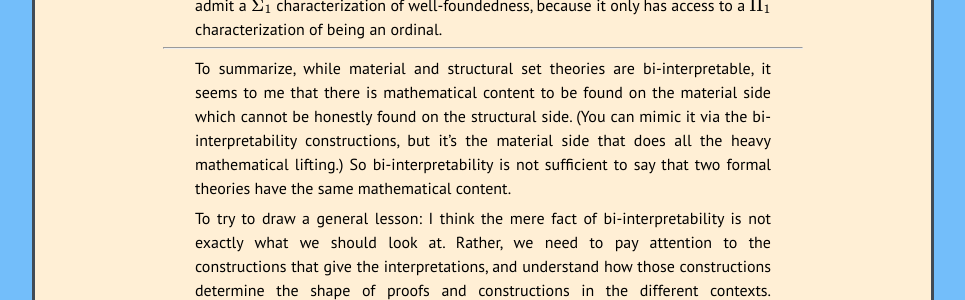
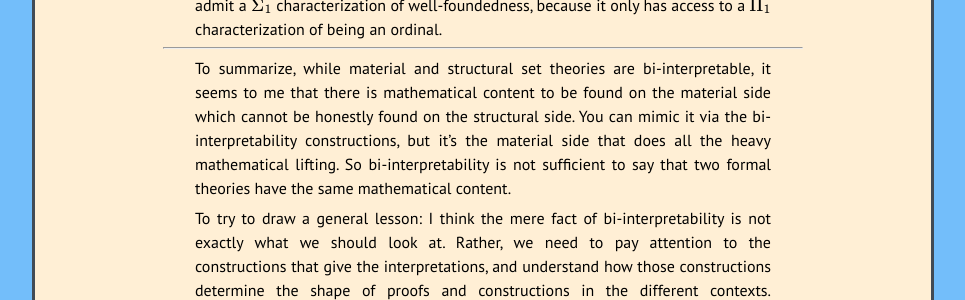
Before and after one commit to kamerynjw/kamerynjw.github.io, a Jekyll site: the page built from _posts/2022-05-18-bi-interpretability.md, in a window 1280 px wide and 900 px high, scrolled down 6690 px. Shown: the part 239-539 px from the top of the window, without its empty margins (157-1122 px from the left). Built offline with Jekyll 4.4.1, drawn with Linux system fonts in a browser that asks for light colours; nearby versions of some CDN libraries; formulas are drawn with MathJax 3; some of the changed text lies outside the part shown.

Commit message:
typo fix

```diff
--- a/_posts/2022-05-18-bi-interpretability.md
+++ b/_posts/2022-05-18-bi-interpretability.md
@@ -53,7 +53,7 @@ Combining these two lemmata gives you the theorem. Let me show just one directio
 
 If you want Shoenfield's lemma in a different context, you want these two lemmata. So what does it take to prove them?
 
-The first, associating $\Pi^1\_1$ statements to trees, requires rather little in the way of set theory. For example, it's provable in $\mathsf{ACA}\_0$, a weak theory of second-order arithmetic. (See Chapter V of Simpson's book *Subsystems of Second-Order Arithmetic.) So that won't be the sticking point for us.
+The first, associating $\Pi^1\_1$ statements to trees, requires rather little in the way of set theory. For example, it's provable in $\mathsf{ACA}\_0$, a weak theory of second-order arithmetic. (See Chapter V of Simpson's book *Subsystems of Second-Order Arithmetic*.) So that won't be the sticking point for us.
 
 The second lemma is where the specifics of ZF matter. To say why, let me introduce some more terminology for talking about formulae. Call a formula $\varphi(x,\ldots)$ to be $\Delta\_0$ if its quantifiers are all bounded, i.e. of the form $\exists v\_0 \in v\_1$ or $\forall v\_0 \in v\_1$. A $\Pi\_1$ formula (no superscript!) is one of the form "every set $x$ satisfies a $\Delta\_0$ property" and a $\Sigma\_1$ formula is of the form "there exists a set $x$ satisfying a $\Delta\_0$ property". Because transitive sets are closed under membership, $\Delta\_0$ formulae are absolute between transitive sets (which contain all the parameters used in the formula). Consequently, $\Sigma\_1$ formulae are *upward absolute* and $\Pi\_1$ formulae are *downward* absolute. If $w \subseteq v$ are transitive sets, then any witness for a $\Sigma\_1$ formula true in $w$ will be a witness in $v$. In the other direction, if every set in $v$ satisfies a $\Delta\_0$ property, then every set in $w \subseteq v$ satisfies that property. Consequently, if a property can be characterized in both a $\Sigma\_1$ and a $\Pi\_1$ way, then it is absolute in both directions.
 
@@ -112,6 +112,6 @@ The second reason for my skepticism is that these features of material set theor
 
 ----
 
-To summarize, while material and structural set theories are bi-interpretable, it seems to me that there is mathematical content to be found on the material side which cannot be honestly found on the structural side. (You can mimic it via the bi-interpretability constructions, but it's the material side that does all the heavy mathematical lifting.) So bi-interpretability is not sufficient to say that two formal theories have the same mathematical content.
+To summarize, while material and structural set theories are bi-interpretable, it seems to me that there is mathematical content to be found on the material side which cannot be honestly found on the structural side. You can mimic it via the bi-interpretability constructions, but it's the material side that does all the heavy mathematical lifting. So bi-interpretability is not sufficient to say that two formal theories have the same mathematical content.
 
 To try to draw a general lesson: I think the mere fact of bi-interpretability is not exactly what we should look at. Rather, we need to pay attention to the constructions that give the interpretations, and understand how those constructions determine the shape of proofs and constructions in the different contexts. Sometimes, the constructions will be transparent enough that the two theories have the same content, just expressed differently. Other times, like I think with Shoenfield, the constructions hide that one theory has substantial content which the other cannot directly access.
```
